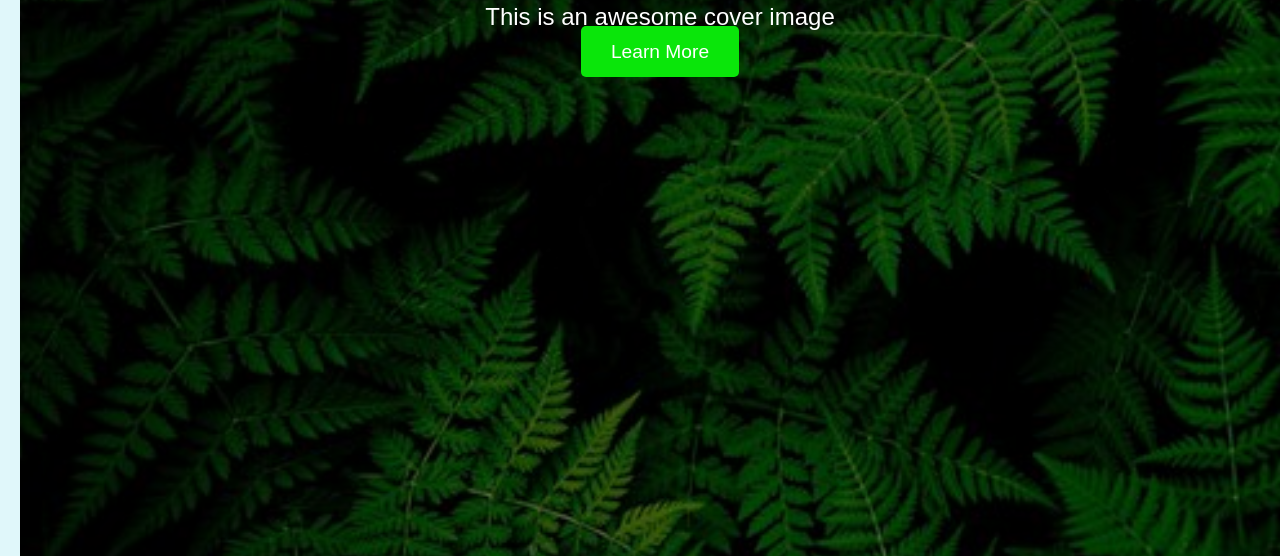
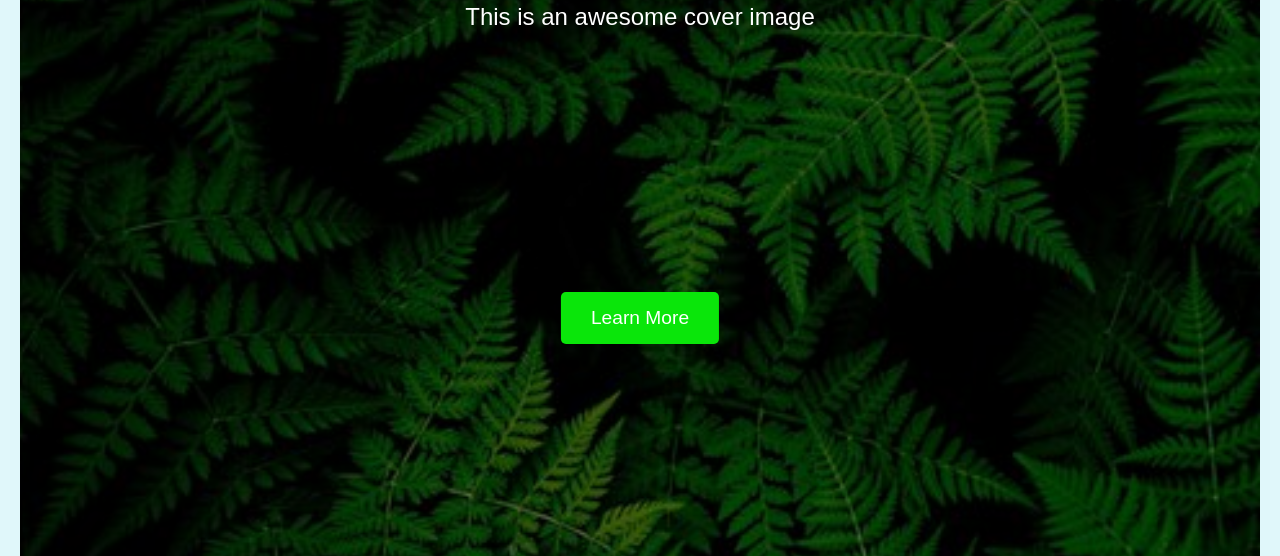
Before and after one commit to Ankit-raj-11/Virtual-garden, a plain HTML site: page index.html in a window 1280 px wide. Shown: the part 244-800 px from the top of the page. Drawn offline with Linux system fonts and the light colour scheme.

Commit message:
changes added

```diff
--- a/style.css
+++ b/style.css
@@ -23,12 +23,11 @@ header {
     max-width: 400px;
     font-size: 16px;
 }
-/*This is cover iamge styling start here */
+/*This is cover image styling start here */
 .cover-container {
     position: relative;
     height: 100vh;
-    width: 100vw;
-    overflow: hidden;
+    width: 100%;
   }
 
   .cover-image {
@@ -63,6 +62,10 @@ header {
   }
 
   .cta-button {
+    position: absolute;
+    top:50%;
+    left: 50%;
+    transform: translate(-50%, -50%);
     padding: 15px 30px;
     background-color: rgb(10, 230, 10);
     color: white;
@@ -70,6 +73,7 @@ header {
     font-size: 1.2em;
     border-radius: 5px;
     transition: background-color 0.3s ease;
+
   }
 
   .cta-button:hover {
```
